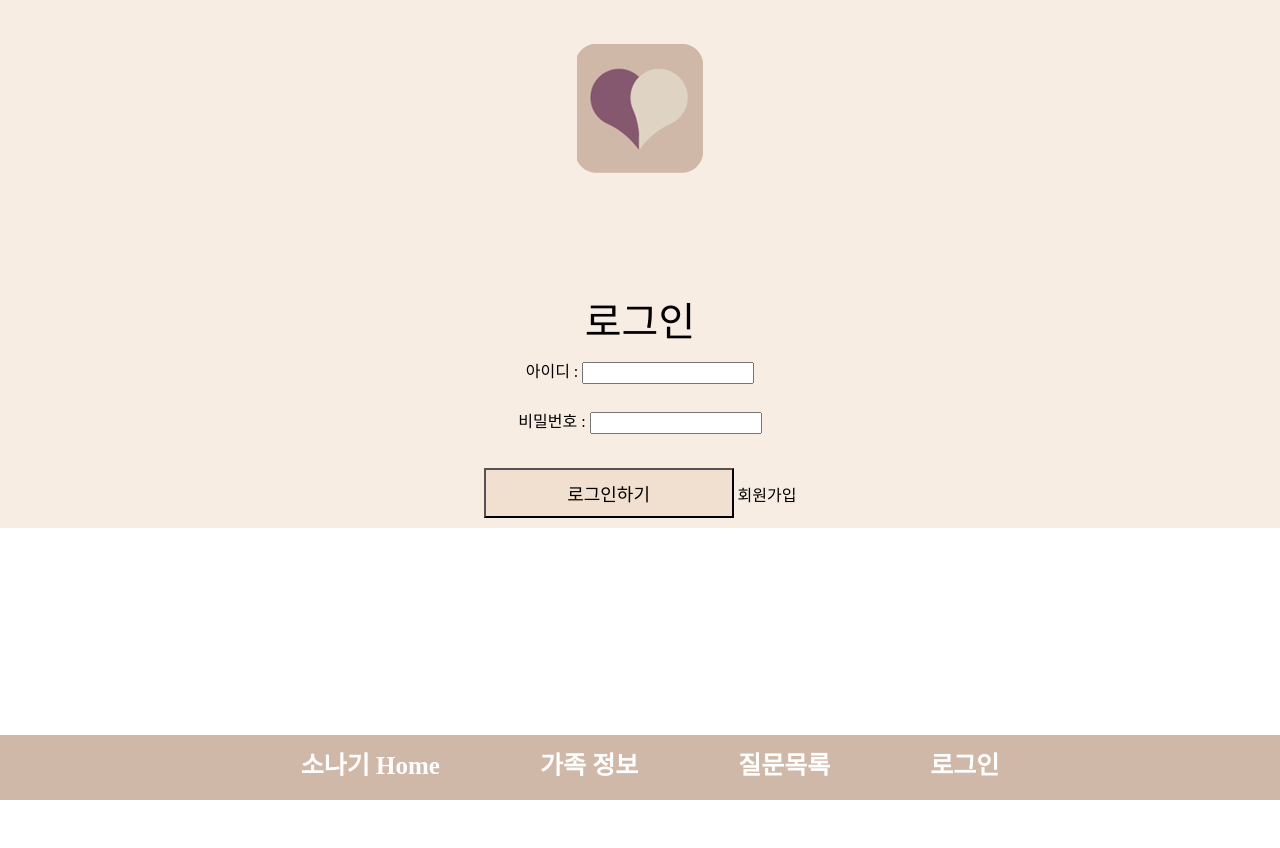
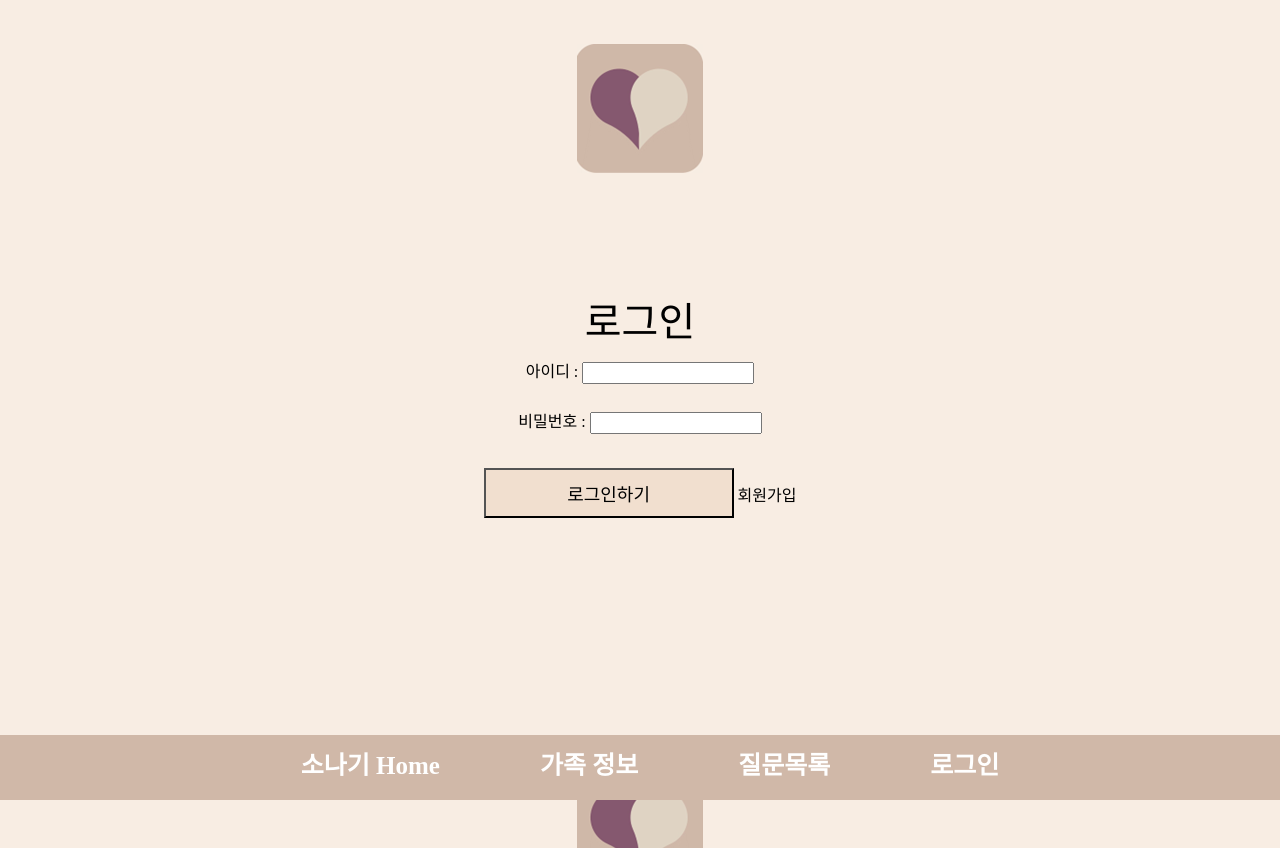
Before and after one commit to team5-sonagi/sonagi_frontend, a React (Create React App) app in the folder sonagi/: page /login in a window 1280 px wide. Before the commit the page ends 800 px from the top, so only its background shows below. Built offline with nearby package versions, Linux system fonts and the light colour scheme; a web font is replaced by a local one.

Commit message:
fix : 로그인 배경 넓이 수정

```diff
--- a/sonagi/src/pages/Login.css
+++ b/sonagi/src/pages/Login.css
@@ -9,7 +9,7 @@
     text-align: center;
 }
 .contents{
-    height: 180px;
+    height: 500px;
 }
 .contents > div{
     height: 30px;
```
